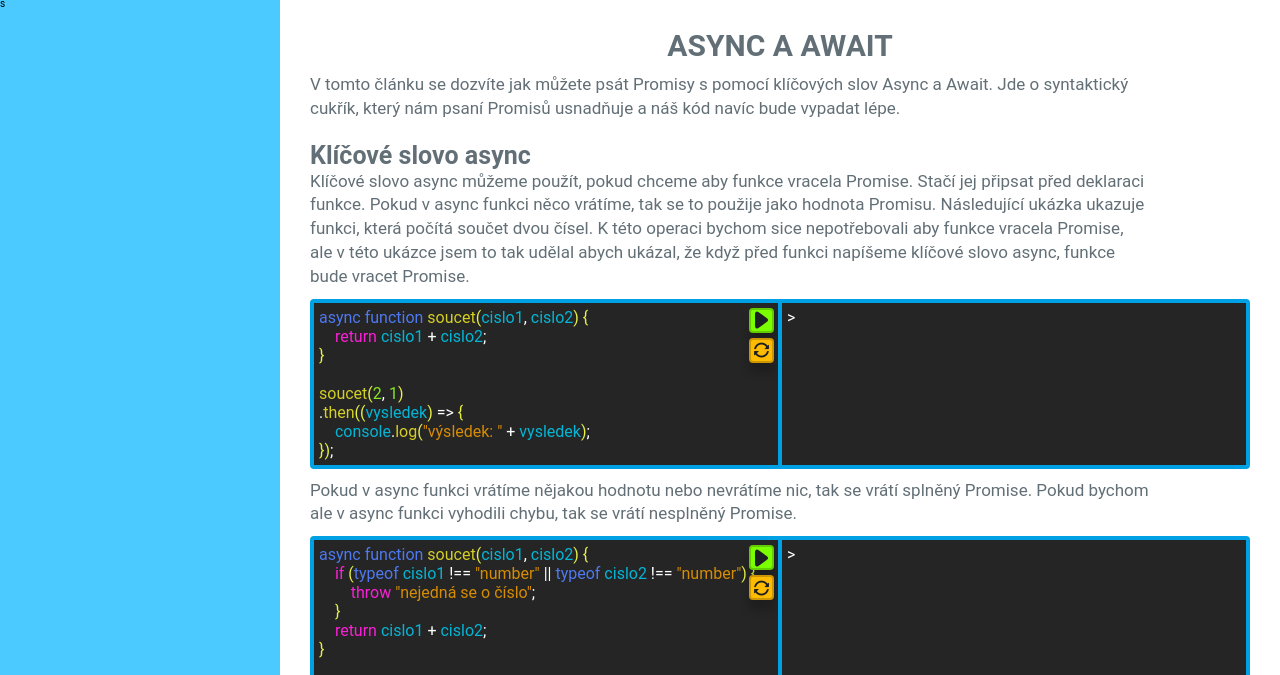
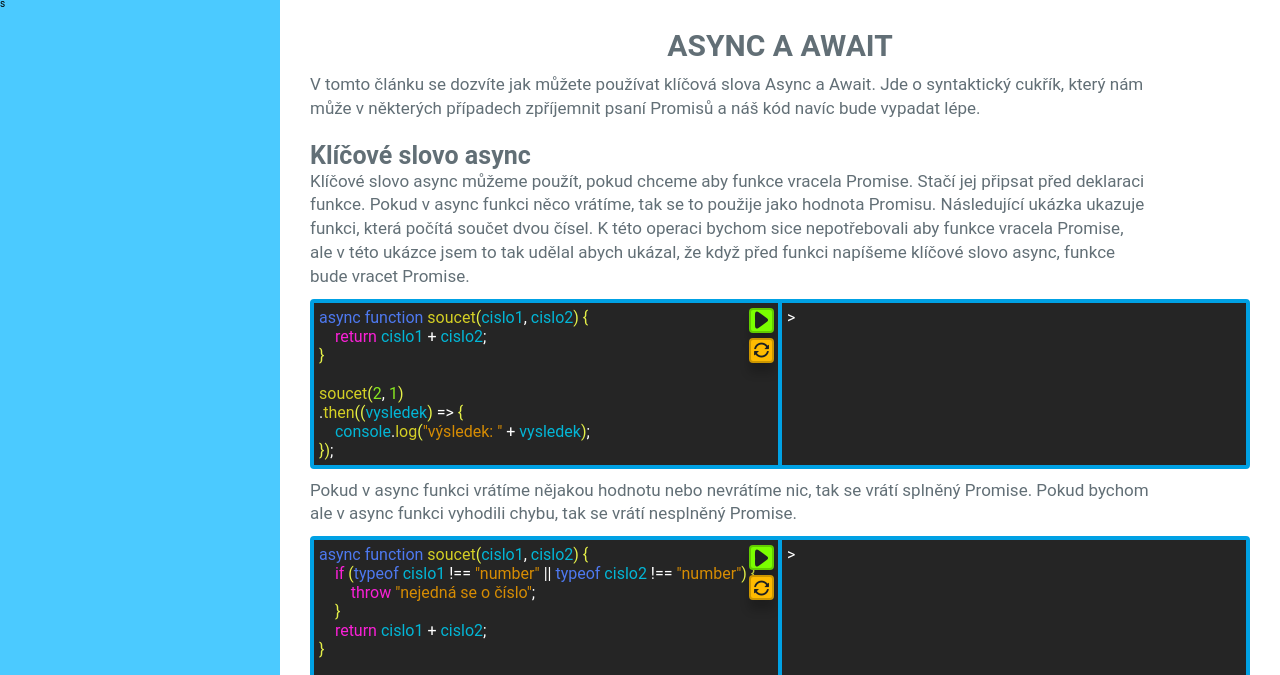
Before and after one commit to Jirkasa/javascript-promisy, a website: page async-a-await/index.html in a window 1280 px wide. Shown: the part 62-737 px from the top of the page. Drawn offline with Linux system fonts and the light colour scheme; a web font is replaced by a local one.

Commit message:
change introduction of async a await article

```diff
--- a/async-a-await/index.html
+++ b/async-a-await/index.html
@@ -36,7 +36,7 @@
         <div class="article-page__content-side">
             <main class="article-page__content">
                 <h1 class="heading-primary u-center-text u-margin-bottom-small">Async a Await</h1>
-                <p class="paragraph paragraph--right-padding u-margin-bottom-medium">V tomto článku se dozvíte jak můžete psát Promisy s pomocí klíčových slov Async a Await. Jde o syntaktický cukřík, který nám psaní Promisů usnadňuje a náš kód navíc bude vypadat lépe.</p>
+                <p class="paragraph paragraph--right-padding u-margin-bottom-medium">V tomto článku se dozvíte jak můžete používat klíčová slova Async a Await. Jde o syntaktický cukřík, který nám může v některých případech zpříjemnit psaní Promisů a náš kód navíc bude vypadat lépe.</p>
                 <h2 class="heading-secondary">Klíčové slovo async</h2>
                 <p class="paragraph paragraph--right-padding u-margin-bottom-small">Klíčové slovo async můžeme použít, pokud chceme aby funkce vracela Promise. Stačí jej připsat před deklaraci funkce. Pokud v async funkci něco vrátíme, tak se to použije jako hodnota Promisu. Následující ukázka ukazuje funkci, která počítá součet dvou čísel. K této operaci bychom sice nepotřebovali aby funkce vracela Promise, ale v této ukázce jsem to tak udělal abych ukázal, že když před funkci napíšeme klíčové slovo async, funkce bude vracet Promise.</p>
                 <div class="code-with-console u-margin-bottom-small" id="Example-Async-Function">
```
